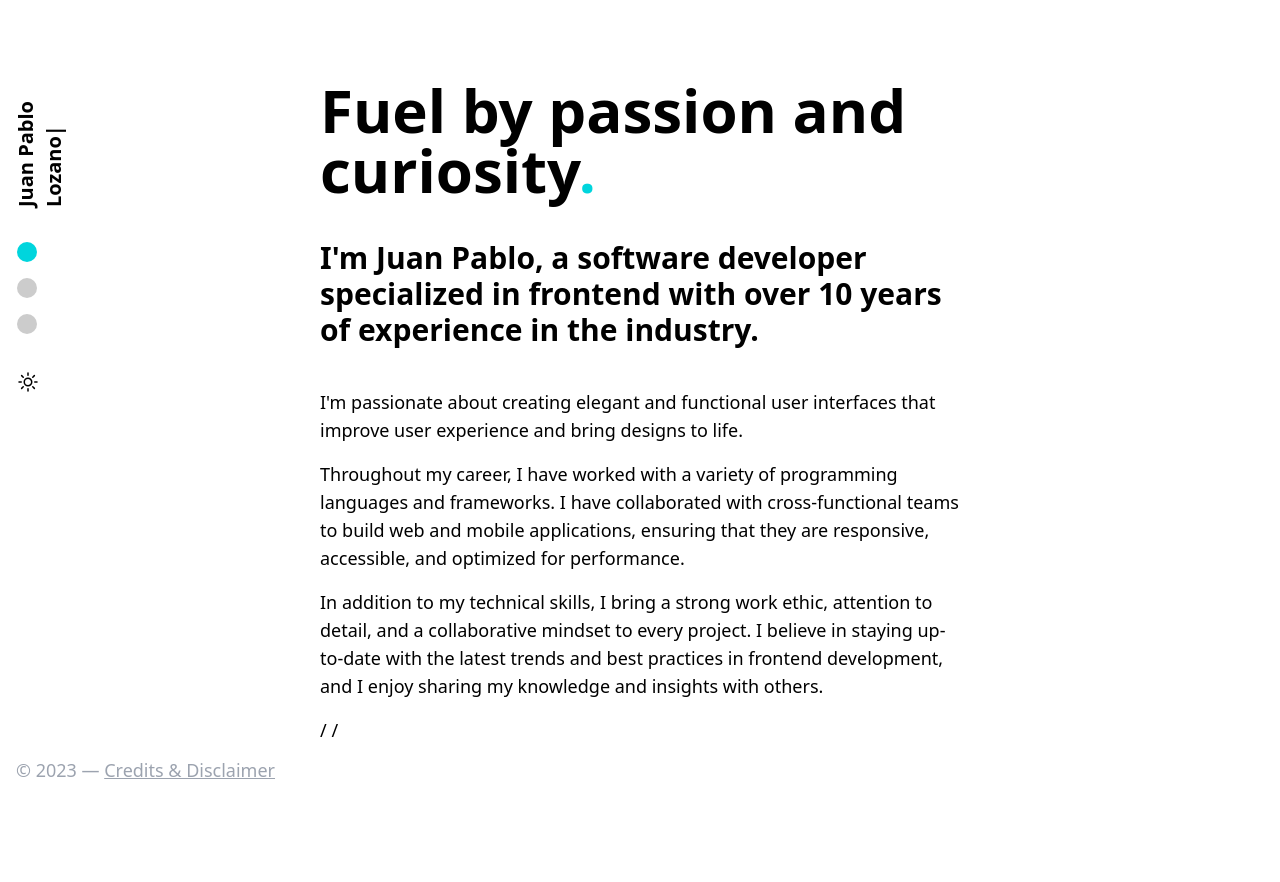
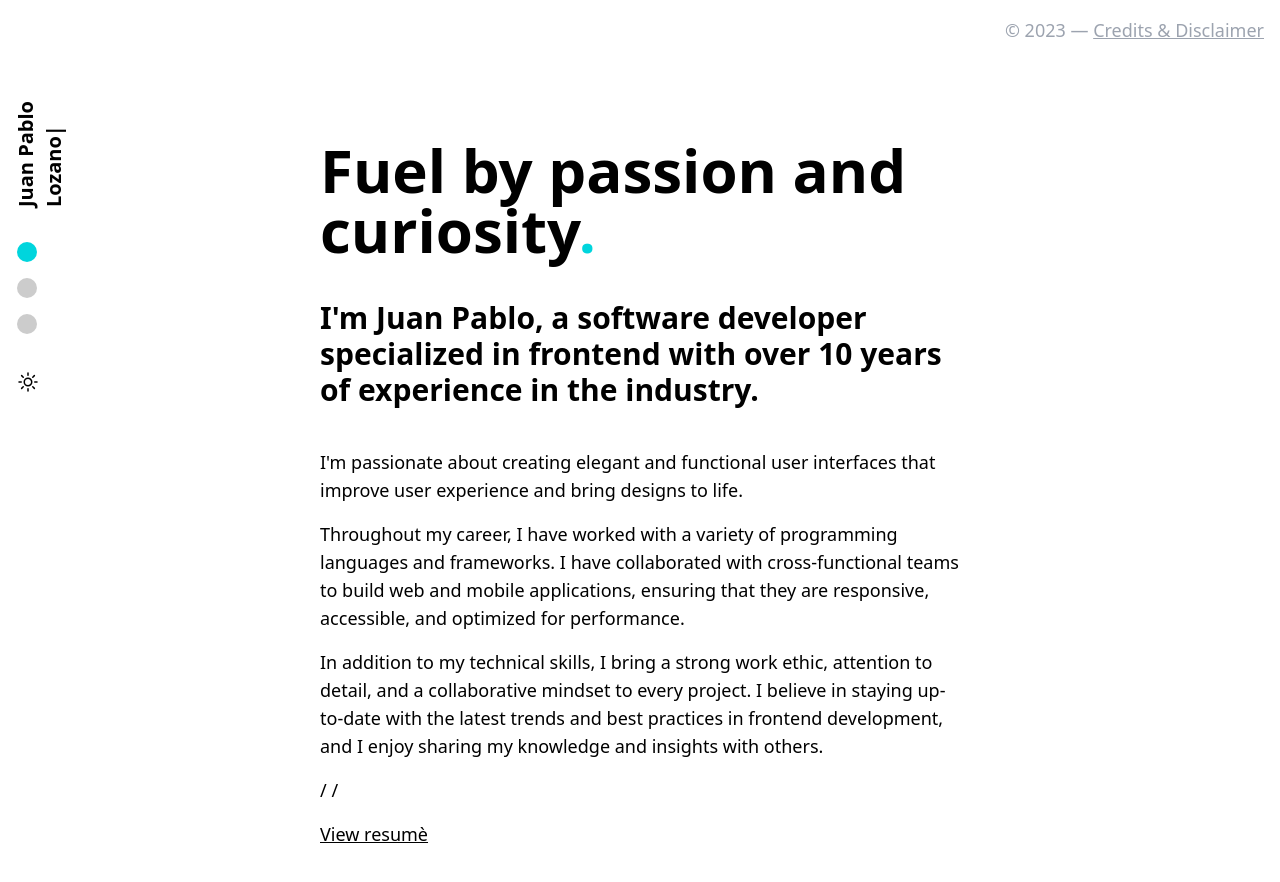
Before and after one commit to devloe/react-simple-portfolio, a React (Create React App) app: page / in a window 1280 px wide. Shown: the top 882 px of the page. Before the commit the page ends 844 px from the top, so only its background shows below. Built offline with nearby package versions, Linux system fonts and the light colour scheme.

Commit message:
change footer position

```diff
--- a/src/App.tsx
+++ b/src/App.tsx
@@ -7,8 +7,9 @@ function App() {
   return (
     <div className={styles.container}>
       <Menu />
+      <Footer />
       <Outlet />
-      <Footer />
+
     </div>
   );
 }
--- a/src/components/Footer.tsx
+++ b/src/components/Footer.tsx
@@ -2,6 +2,6 @@ import { NavLink } from "react-router-dom";
 
 export default function Footer() {
     return (
-        <footer className="text-left p-4 w-full text-gray-400 fixed bottom-0 bg-white">© 2023 — <NavLink to="/credits" className="underlined">Credits & Disclaimer</NavLink></footer>
+        <footer className="text-right p-4 w-full text-gray-400">© 2023 — <NavLink to="/credits" className="underlined">Credits & Disclaimer</NavLink></footer>
     );
 }
```
